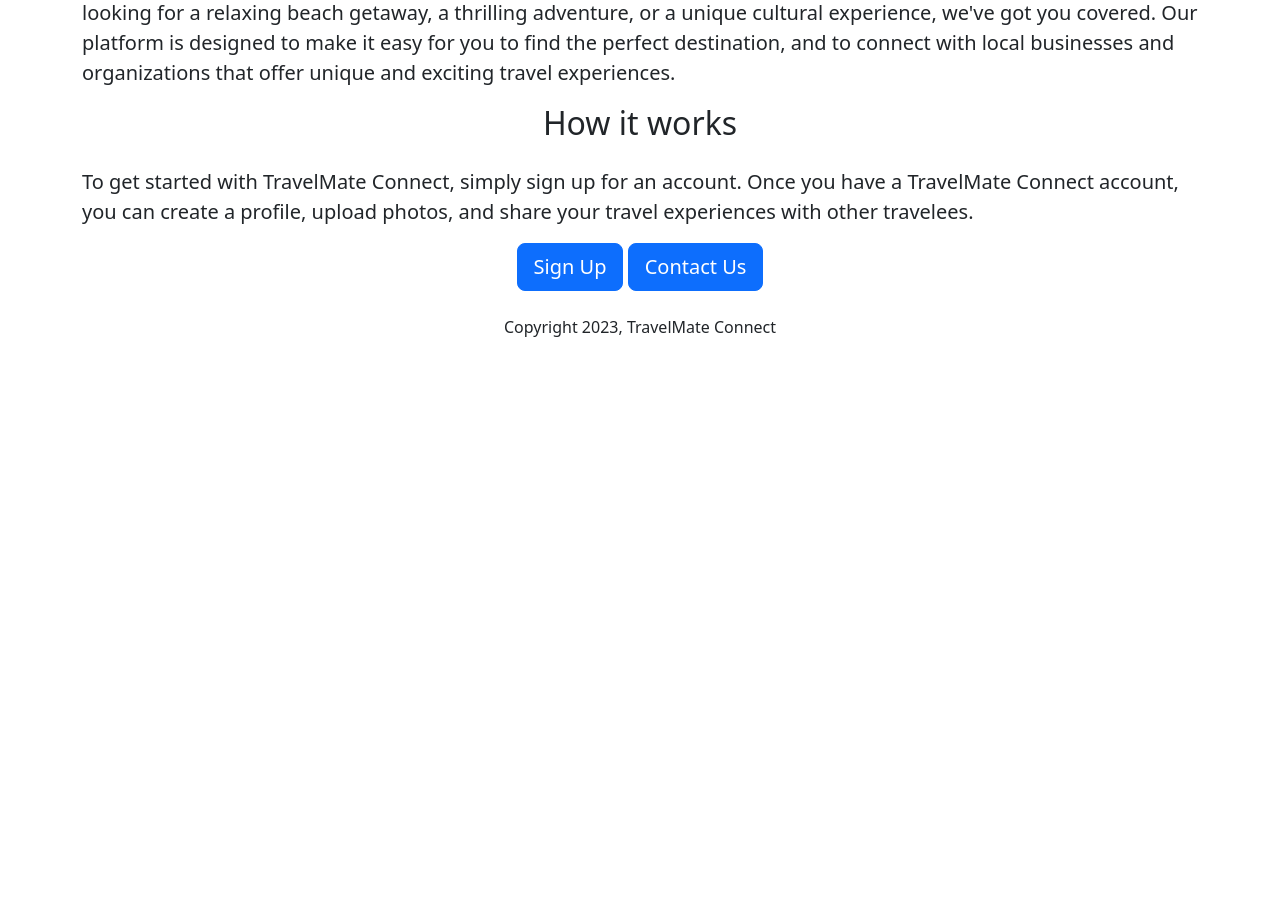
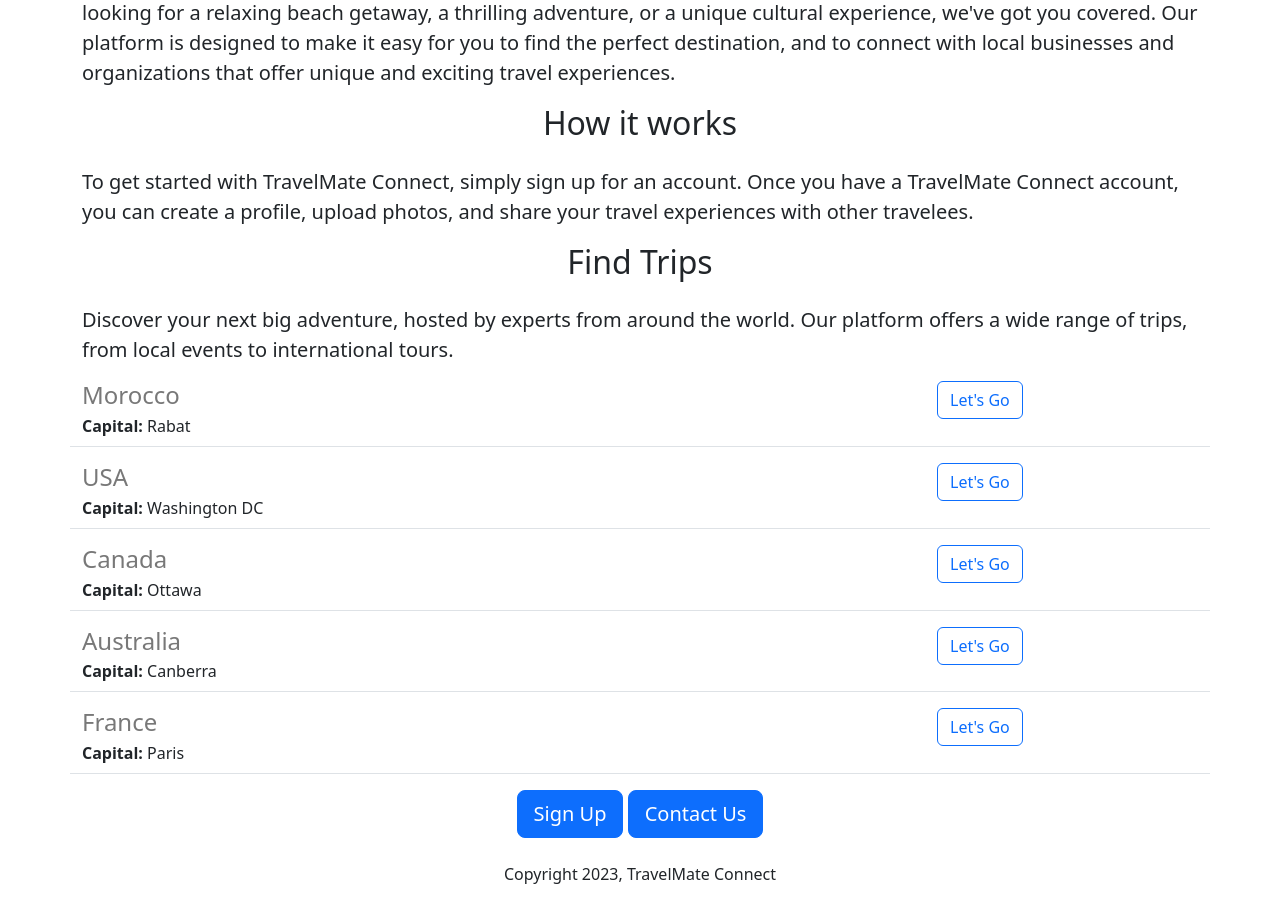
Before and after one commit to nadiaMahfoud/ConnectMate, a Flask app: page / in a window 1280 px wide. Shown: the part 556-1458 px from the top of the page. Before the commit the page ends 893 px from the top, so only its background shows below. Run offline with Flask 2, Linux system fonts and the light colour scheme.

Commit message:
added some files

```diff
--- a/app.py
+++ b/app.py
@@ -2,9 +2,36 @@
 
 app = Flask(__name__)
 
+COUNTRIES = [
+  {
+    'id': 1,
+    'name': 'Morocco',
+    'capital': 'Rabat',
+  },
+ {
+  'id': 2,
+  'name': 'USA',
+  'capital': 'Washington DC',
+ },
+  {
+    'id': 3,
+    'name': 'Canada',
+    'capital': 'Ottawa',
+  },
+  {
+    'id': 4,
+    'name': 'Australia',
+    'capital': 'Canberra',
+  },
+  {
+    'id': 5,
+    'name': 'France',
+    'capital': 'Paris',
+  }
+]
 @app.route("/")
 def hello_world():
-  return render_template('home.html')
+  return render_template('home.html', countries=COUNTRIES)
 
 if __name__ == "__main__":
   app.run(host='0.0.0.0', debug=True)
--- /dev/null
+++ b/templates/countries.html
@@ -0,0 +1,11 @@
+<div class="border-bottom row" style="margin-bottom:16px;padding-bottom:8px;">
+  <div class="col-9">
+  <h4
+    style="color:rgb(120,120,120); margin-bottom:4px;"> {{name['name']}} </h4>
+    <div>
+    <b>Capital:</b> {{name['capital']}}     </div>
+  </div>
+    <div class="col-3">
+  <button type="button" class="btn btn-outline-primary">Let's Go</button>
+  </div>
+</div>
--- a/templates/home.html
+++ b/templates/home.html
@@ -24,6 +24,15 @@
       <p class="lead">
         To get started with TravelMate Connect, simply sign up for an account. Once you have a TravelMate Connect account, you can create a profile, upload photos, and share your travel experiences with other travelees.
       </p>
+      <h2 class="text-center mt-2 mb-4">Find Trips</h2>
+      <p class="lead">
+        Discover your next big adventure, hosted by experts from around the world. Our platform offers a wide range of trips, from local events to international tours.
+      </p>
+      <div>
+        {% for name in countries %}
+         {% include 'countries.html' %}
+        {% endfor %}
+      </div>
       <div class="text-center">
         <button class="btn btn-primary btn-lg">Sign Up</button>
         <button class="btn btn-primary btn-lg"> Contact Us </button>
```
